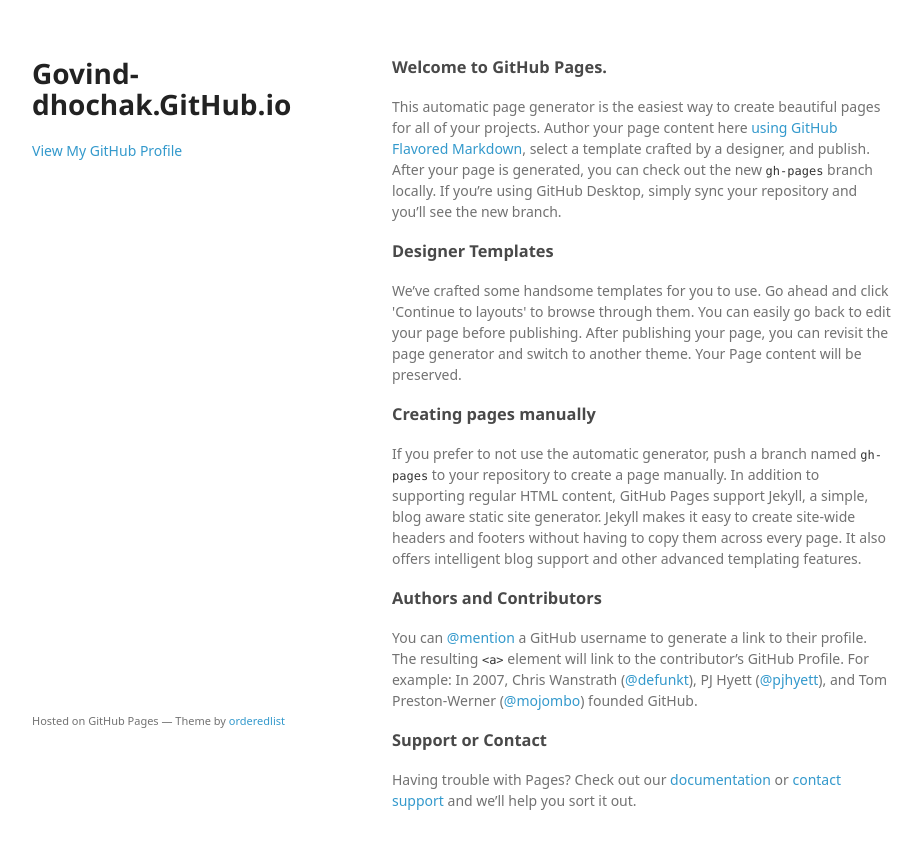
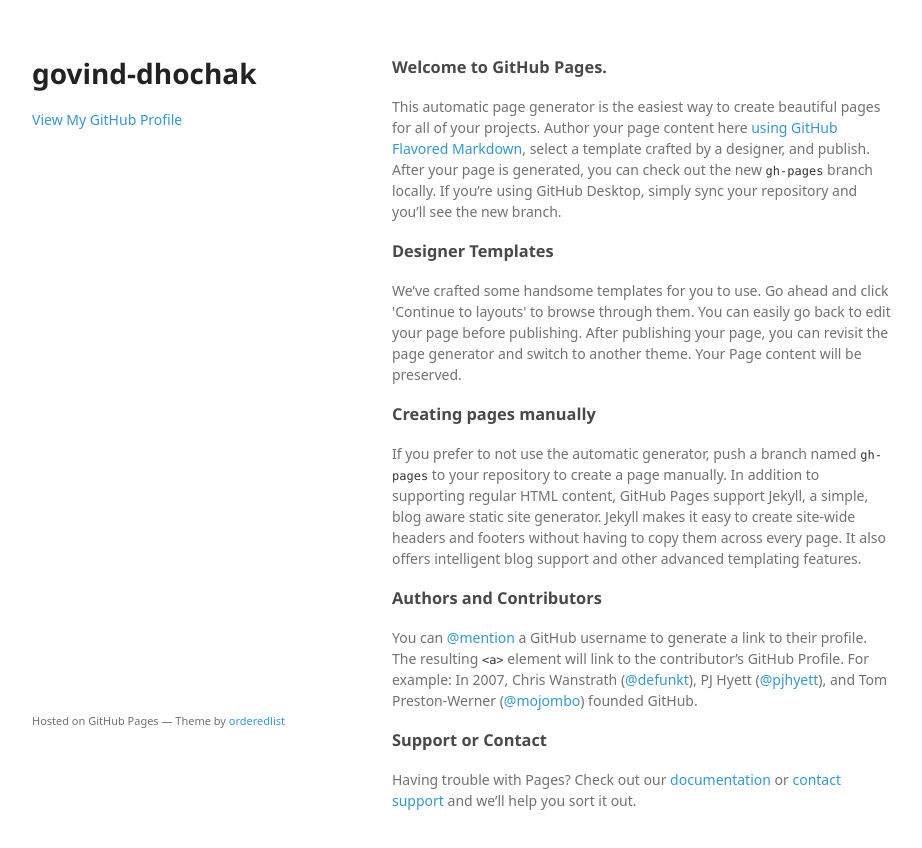
Before and after one commit to govind-dhochak/govind.github.io, a plain HTML site: page index.html in a window 1280 px wide. Shown: the whole page, without its empty margins (178-1100 px from the left). Drawn offline with Linux system fonts and the light colour scheme; a web font is replaced by a local one.

Commit message:
Update index.html

```diff
--- a/index.html
+++ b/index.html
@@ -15,7 +15,7 @@
   <body>
     <div class="wrapper">
       <header>
-        <h1>Govind-dhochak.GitHub.io</h1>
+        <h1>govind-dhochak</h1>
         <p></p>
 
 
```
